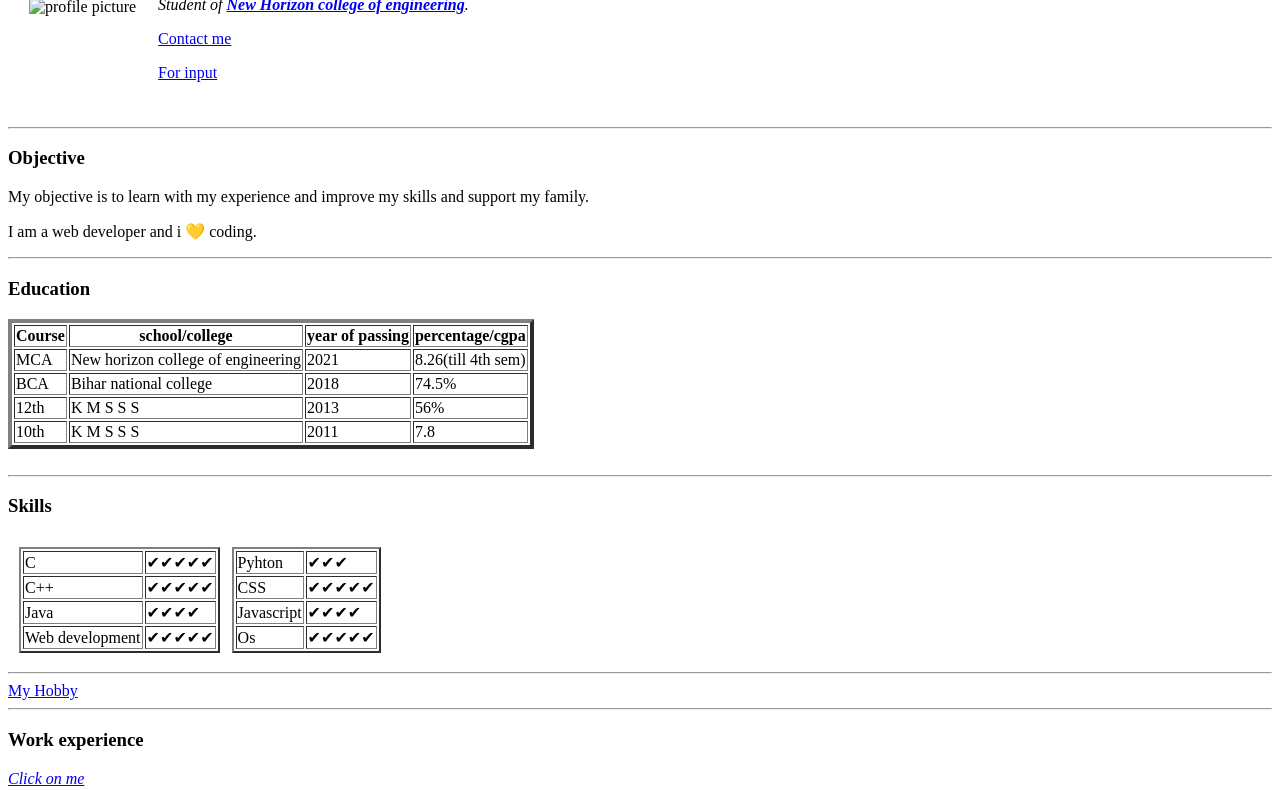
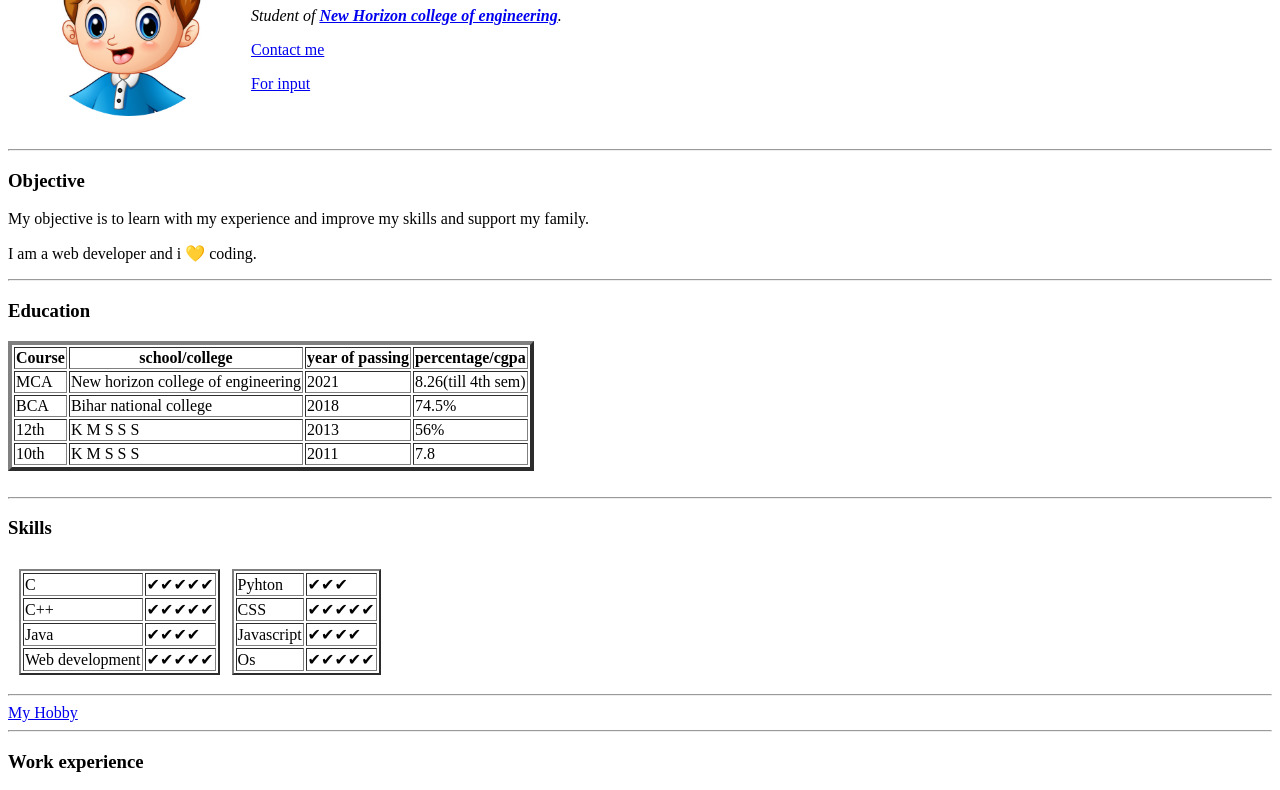
Before and after one commit to kvikash855/CV, a plain HTML site: page index.html in a window 1280 px wide. Shown: the part 195-985 px from the top of the page. Drawn offline with Linux system fonts and the light colour scheme.

Commit message:
Update index.html

```diff
--- a/index.html
+++ b/index.html
@@ -10,7 +10,7 @@
     <hr>
     <table cellspacing="20">
         <tr>
-            <td><img src="images/cartoon.png" alt="profile picture" width="200" height="200"></td>
+            <td><img src="cartoon.png" alt="profile picture" width="200" height="200"></td>
             <td><h1>Vikash kumar</h1>
                 <p><em>Student of <strong> <a href="http://newhorizonindia.edu/">New Horizon college of engineering</a></strong>.</em></p>
                  <p><a href="contact.html">Contact me</a></p>
```
